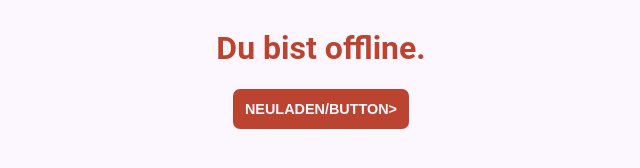
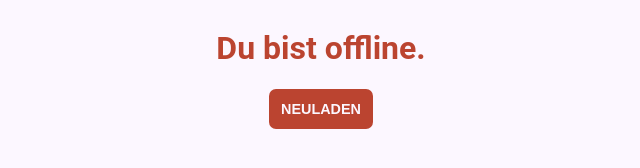
Before and after one commit to Schnakos/ncg-abi24-management, a website: page static/offline.html in a window 1280 px wide. Shown: the whole page, without its empty margins (319-959 px from the left). Drawn offline with Linux system fonts and the light colour scheme.

Commit message:
fix offline screen

```diff
--- a/static/offline.html
+++ b/static/offline.html
@@ -31,6 +31,6 @@
   </head>
   <body>
     <h1>Du bist offline.</h1>
-    <button onclick="location.reload()">Neuladen/button>
+    <button onclick="location.reload()">Neuladen</button>
   </body>
 </html>
```
